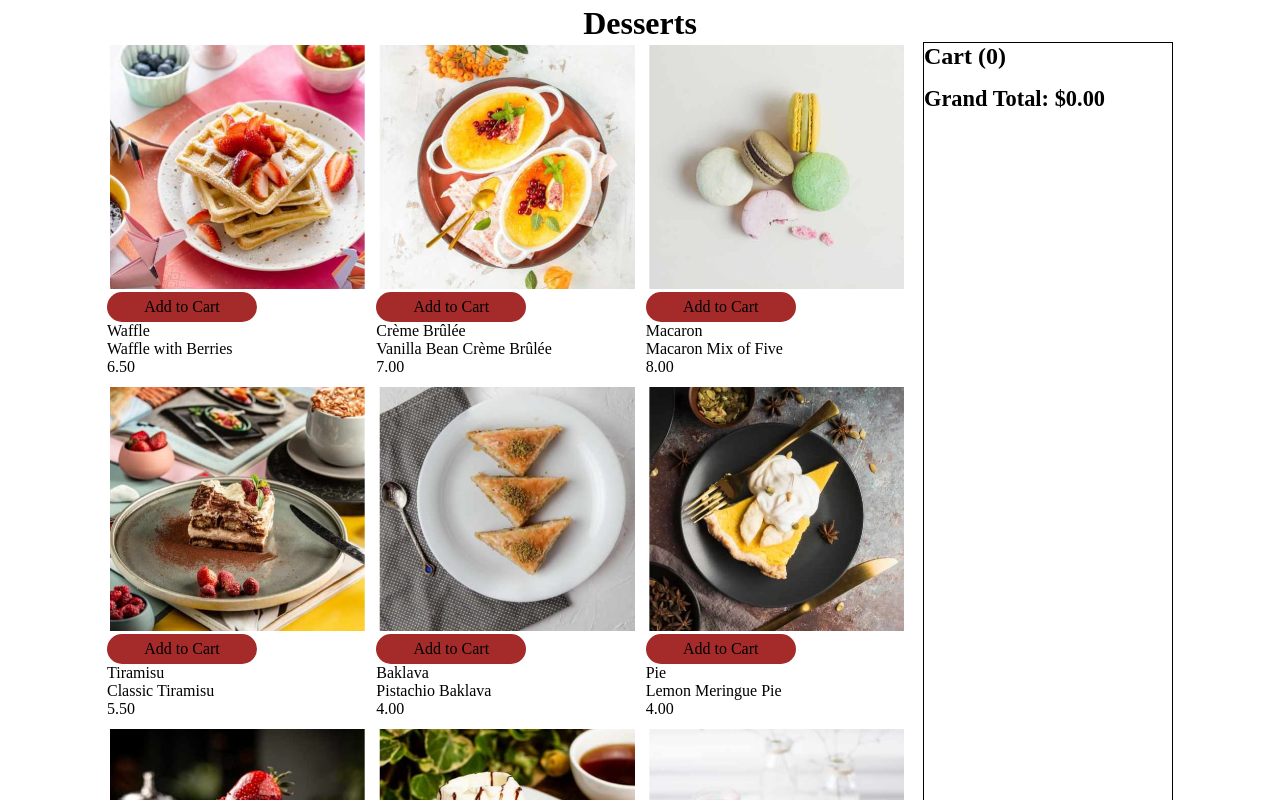
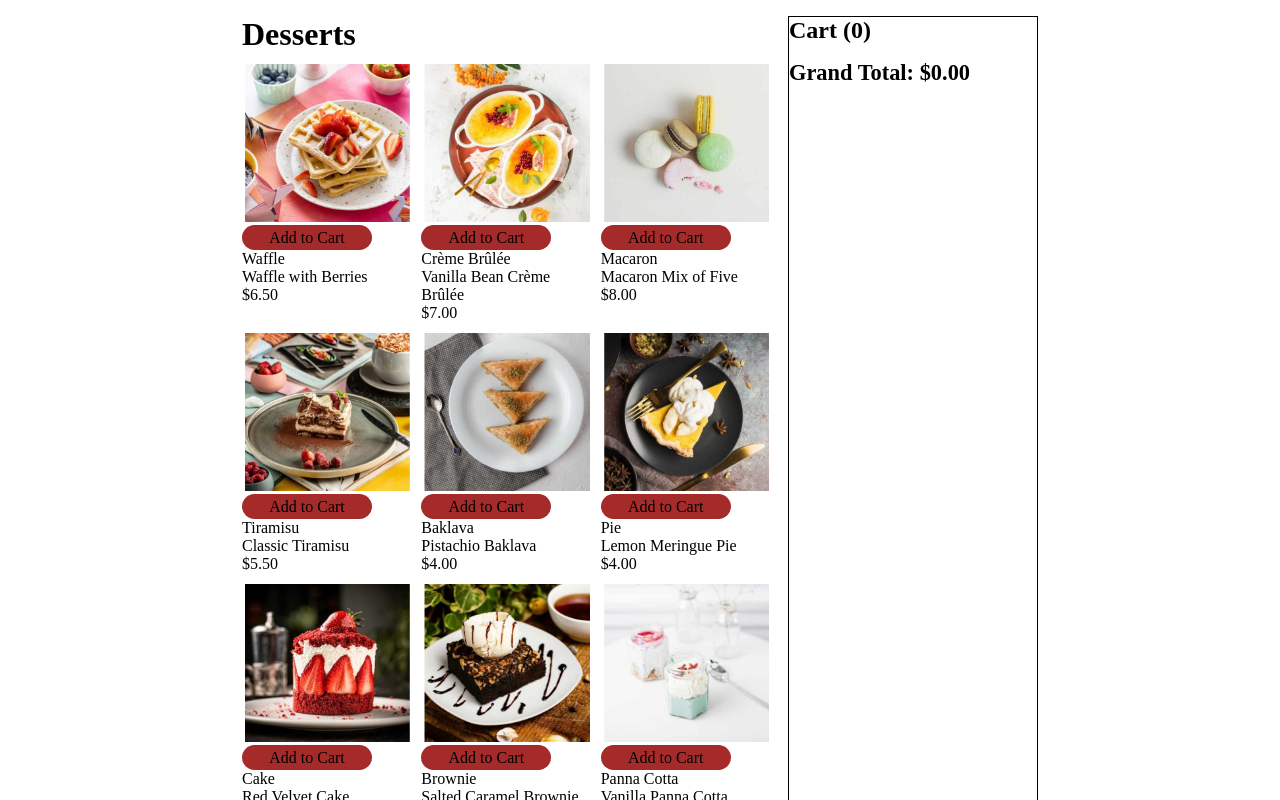
Before and after one commit to dibmarco/frontend-mentor, a React (Create React App) app in the folder 06. product-list-with-cart-main/: page / in a window 1280 px wide. Shown: the top 800 px of the page. Built offline with nearby package versions, Linux system fonts and the light colour scheme; the HTML template or start-up script is replaced by a standard one.

Commit message:
Update files

```diff
--- a/06. product-list-with-cart-main/src/App.jsx
+++ b/06. product-list-with-cart-main/src/App.jsx
@@ -93,7 +93,7 @@ function App() {
   return (
     <>
       <div className="container">
-        <h1>Desserts</h1>
+        {/* <h1>Desserts</h1> */}
         <div className={`container-inner ${openModal ? "blur" : ""}`}>
           <Desserts itemsInCart={itemsInCart} addItemToCart={addItemToCart} />
           <Cart itemsInCart={itemsInCart} handleOpenModal={handleOpenModal} />
@@ -108,6 +108,7 @@ function Desserts({ itemsInCart, addItemToCart }) {
   return (
     <>
       <div className="desserts-grid">
+        <h1 className="title">Desserts</h1>
         {desserts.map((item) => {
           const isInCart = itemsInCart.some(
             (itemInCart) => itemInCart.name === item.name
@@ -127,7 +128,7 @@ function Desserts({ itemsInCart, addItemToCart }) {
               <div>
                 <p>{item.name}</p>
                 <p>{item.description}</p>
-                <p>{item.price.toFixed(2)}</p>
+                <p>${item.price.toFixed(2)}</p>
               </div>
             </div>
           );
@@ -166,7 +167,7 @@ function AddToCart({ name, price, addItemToCart }) {
   }
 
   return (
-    <div>
+    <>
       {openButton ? (
         <div className="add-to-cart--btn selections">
           <p onClick={minus}>-</p>
@@ -178,7 +179,7 @@ function AddToCart({ name, price, addItemToCart }) {
           Add to Cart
         </div>
       )}
-    </div>
+    </>
   );
 }
 
--- a/06. product-list-with-cart-main/src/index.css
+++ b/06. product-list-with-cart-main/src/index.css
@@ -15,7 +15,7 @@ body {
   justify-content: center;
 
   width: 100%;
-  padding: 0.3rem;
+  padding: 1rem;
 
   position: relative;
 }
@@ -30,7 +30,11 @@ body {
   grid-template-columns: repeat(3, 1fr);
   gap: 0.5rem;
 
-  width: 800px;
+  width: 530px;
+}
+
+.title {
+  grid-column: 1 / -1;
 }
 
 .dessert-item {
@@ -55,8 +59,8 @@ body {
   align-items: center;
   justify-content: center;
 
-  width: 150px;
-  height: 30px;
+  width: 130px;
+  height: 25px;
   background-color: brown;
 
   border-radius: 200px;
```
